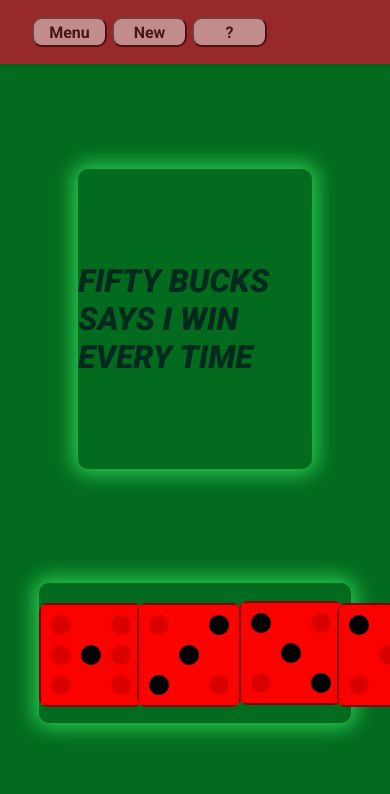
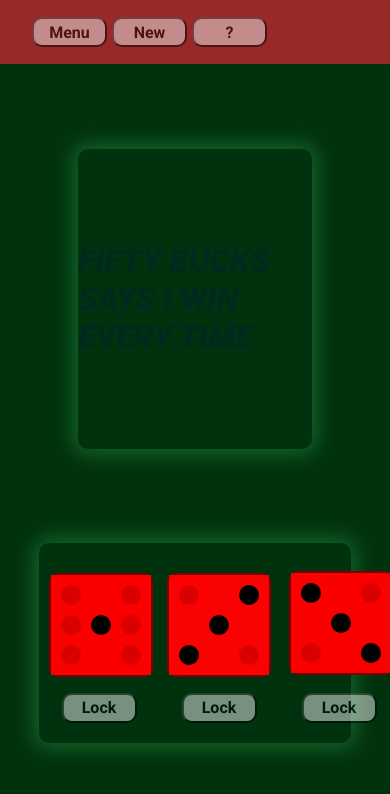
Before and after one commit to siberian-devsky/dnd-mini, a website: page client/index.html in a window 390 px wide. Both pictures are taken after a click on the element 89 px from the left and 652 px from the top of the page. Drawn offline with Linux system fonts and the light colour scheme.

Commit message:
Add dice locks
* simple toggle button + logic to lock/unlock dice

```diff
--- a/client/app.js
+++ b/client/app.js
@@ -2,27 +2,32 @@ const dice = document.querySelectorAll(".die");
 
 function rollDie() {
     dice.forEach((die) => {
-        const x = 90 * Math.floor(Math.random() * 8); // 0, 90, 180, 270
+        const x = 90 * Math.floor(Math.random() * 8);
         const y = 90 * Math.floor(Math.random() * 8);
-        die.style.transform = `rotateX(${x}deg) rotateY(${y}deg) scale3d(.5, .5, .5)`;
-        setTimeout(() => {
-            die.style.transform = `rotateX(${x}deg) rotateY(${y}deg) scale3d(1, 1, 1)`;
-        }, 500)
+
+        const isLocked = die.dataset.locked === "true";
+
+        if (!isLocked) {
+            die.style.transform = `rotateX(${x}deg) rotateY(${y}deg) scale3d(.5, .5, .5)`;
+            setTimeout(() => {
+                die.style.transform = `rotateX(${x}deg) rotateY(${y}deg) scale3d(1, 1, 1)`;
+            }, 500);
+        }
     });
 }
 
 async function loadFaces() {
     // grab the template and stringify
-    const response = await fetch("./face.svg")
-    const svgTemplate = await response.text()
+    const response = await fetch("./face.svg");
+    const svgTemplate = await response.text();
 
     // convert to DOM
-    const parser = new DOMParser()
-    const parsedSvg = parser.parseFromString(svgTemplate, "image/svg+xml")
-    const svgTag = parsedSvg.documentElement
+    const parser = new DOMParser();
+    const parsedSvg = parser.parseFromString(svgTemplate, "image/svg+xml");
+    const svgTag = parsedSvg.documentElement;
 
     // get the target faces for each die
-    const faces = document.querySelectorAll(".face")
+    const faces = document.querySelectorAll(".face");
 
     // pip combinations - map on a 9x9 grid
     pipCombos = {
@@ -31,34 +36,36 @@ async function loadFaces() {
         3: [1, 5, 9],
         4: [1, 3, 7, 9],
         5: [1, 3, 5, 7, 9],
-        6: [1, 3, 4, 6, 7, 9]
-    }
+        6: [1, 3, 4, 6, 7, 9],
+    };
 
     faces.forEach((face) => {
         // clone the svgElement and add a child
-        const clone = svgTag.cloneNode(true)
-        face.appendChild(clone)
+        const clone = svgTag.cloneNode(true);
+        face.appendChild(clone);
 
-        const faceValue = parseInt(face.dataset.value)
-        const pipMap = pipCombos[faceValue]
+        const faceValue = parseInt(face.dataset.value);
+        const pipMap = pipCombos[faceValue];
 
         // svg is now available for use
-        const circles = clone.querySelectorAll("circle[data-pos]")
+        const circles = clone.querySelectorAll("circle[data-pos]");
         circles.forEach((circle) => {
-            const pos = parseInt(circle.dataset.pos)
+            const pos = parseInt(circle.dataset.pos);
 
             if (pipMap.includes(pos)) {
-                circle.setAttribute("fill", "black")
+                circle.setAttribute("fill", "black");
             } else {
-                circle.setAttribute("fill", "none")
+                circle.setAttribute("fill", "none");
             }
-        })
-    })
+        });
+    });
 }
 
 function toggleInstructions() {
-    const instructionsEl = document.querySelector("#instructionsModalContainer");
-	const cssVars = window.getComputedStyle(instructionsEl);
+    const instructionsEl = document.querySelector(
+        "#instructionsModalContainer"
+    );
+    const cssVars = window.getComputedStyle(instructionsEl);
     const isVisible = cssVars.visibility === "visible" ? true : false;
 
     if (isVisible) {
@@ -68,4 +75,23 @@ function toggleInstructions() {
     }
 }
 
-loadFaces()
+function lockDie(buttonId, dieId) {
+    const targetDie = document.querySelector(dieId);
+    const lockButton = document.querySelector(`#${buttonId}`);
+
+    const isLocked = targetDie.dataset.locked === "true";
+
+    if (isLocked) {
+        // unlock
+        targetDie.dataset.locked = "false";
+        lockButton.style.background = null;
+        lockButton.textContent = "Lock";
+    } else {
+        // lock
+        targetDie.dataset.locked = "true";
+        lockButton.style.background = "rgba(255, 0, 0, 0.75)";
+        lockButton.textContent = "Locked";
+    }
+}
+
+loadFaces();
--- a/client/index.html
+++ b/client/index.html
@@ -24,6 +24,7 @@
                 <p>FIFTY BUCKS SAYS I WIN EVERY TIME</p>
             </section>
             <section id="diceFieldsContainer" class="fieldBorder">
+                <div class="dieField" id="dieFieldOne">
                     <div class="dieWrapper">
                         <div class="die" id="dieOne" onclick="rollDie()">
                             <div class="face" data-value="1"></div>
@@ -34,8 +35,11 @@
                             <div class="face" data-value="4"></div>
                         </div>
                     </div>
+                    <button class="lockBtn" id="lockBtnOne" onclick="lockDie(this.id, '#dieOne')">Lock</button>
+                </div>
+                <div class="dieField" id="dieFieldTwo">
                     <div class="dieWrapper">
-                    <div class="die" id="dieOne" onclick="rollDie()">
+                        <div class="die" id="dieTwo" onclick="rollDie()">
                             <div class="face" data-value="1"></div>
                             <div class="face" data-value="6"></div>
                             <div class="face" data-value="2"></div>
@@ -44,8 +48,11 @@
                             <div class="face" data-value="4"></div>
                         </div>
                     </div>
+                    <button class="lockBtn" id="lockBtnTwo" onclick="lockDie(this.id, '#dieTwo')">Lock</button>
+                </div>
+                <div class="dieField" id="dieFieldThree">
                     <div class="dieWrapper">
-                    <div class="die" id="dieOne" onclick="rollDie()">
+                        <div class="die" id="dieThree" onclick="rollDie()">
                             <div class="face" data-value="1"></div>
                             <div class="face" data-value="6"></div>
                             <div class="face" data-value="2"></div>
@@ -54,8 +61,11 @@
                             <div class="face" data-value="4"></div>
                         </div>
                     </div>
+                    <button class="lockBtn" id="lockBtnThree" onclick="lockDie(this.id, '#dieThree')">Lock</button>
+                </div>
+                <div class="dieField" id="dieFieldFour">
                     <div class="dieWrapper">
-                    <div class="die" id="dieOne" onclick="rollDie()">
+                        <div class="die" id="dieFour" onclick="rollDie()">
                             <div class="face" data-value="1"></div>
                             <div class="face" data-value="6"></div>
                             <div class="face" data-value="2"></div>
@@ -64,8 +74,11 @@
                             <div class="face" data-value="4"></div>
                         </div>
                     </div>
+                    <button class="lockBtn" id="lockBtnFour" onclick="lockDie(this.id, '#dieFour')">Lock</button>
+                </div>
+                <div class="dieField" id="dieFieldFive">
                     <div class="dieWrapper">
-                    <div class="die" id="dieOne" onclick="rollDie()">
+                        <div class="die" id="dieFive" onclick="rollDie()">
                             <div class="face" data-value="1"></div>
                             <div class="face" data-value="6"></div>
                             <div class="face" data-value="2"></div>
@@ -74,8 +87,11 @@
                             <div class="face" data-value="4"></div>
                         </div>
                     </div>
+                    <button class="lockBtn" id="lockBtnFive" onclick="lockDie(this.id, '#dieFive')">Lock</button>
+                </div>
+                <div class="dieField" id="dieFieldSix">
                     <div class="dieWrapper">
-                    <div class="die" id="dieOne" onclick="rollDie()">
+                        <div class="die" id="dieSix" onclick="rollDie()">
                             <div class="face" data-value="1"></div>
                             <div class="face" data-value="6"></div>
                             <div class="face" data-value="2"></div>
@@ -83,6 +99,8 @@
                             <div class="face" data-value="3"></div>
                             <div class="face" data-value="4"></div>
                         </div>
+                    </div>
+                    <button class="lockBtn" id="lockBtnSix" onclick="lockDie(this.id, '#dieSix')">Lock</button>
                 </div>
             </section>
             <div id="instructionsModalContainer">
--- a/client/style.css
+++ b/client/style.css
@@ -11,7 +11,7 @@ html {
     width: 100vw;
     height: 100vh;
     overflow: hidden;
-    background: rgb(3, 107, 30);
+    background: hsl(136, 95%, 10%);
 }
 
 main {
@@ -39,7 +39,9 @@ nav {
     box-shadow: 0 2px 6px rgba(0, 0, 0, 0.1);
 }
 
-nav > button {
+nav > button,
+.lockBtn
+{
     width: 75px;
     height: 30px;
     font-family: "Roboto", sans-serif;
@@ -79,7 +81,7 @@ nav > button:hover {
 #scoreBoard.fieldBorder {
     /* border: 3px solid rgb(0, 0, 0); */
     border-radius: var(--border-radius);
-    box-shadow: 0px 0px 20px 5px rgba(51, 226, 98, 0.809);;
+    box-shadow: 0px 0px 20px 5px hsl(136, 65%, 24%);;
 }
 
 .die {
@@ -109,8 +111,15 @@ nav > button:hover {
     align-items: center;
     justify-content: space-evenly;
     width: 80vw;
-    height: 140px;
+    height: 200px;
     border-radius: var(--border-radius);
+}
+
+.dieField {
+    display: flex;
+    flex-direction: column;
+    align-items: center;
+    gap: 10px;
 }
 
 .dieWrapper {
```
Lines whose indentation alone changed are shown as unchanged.
